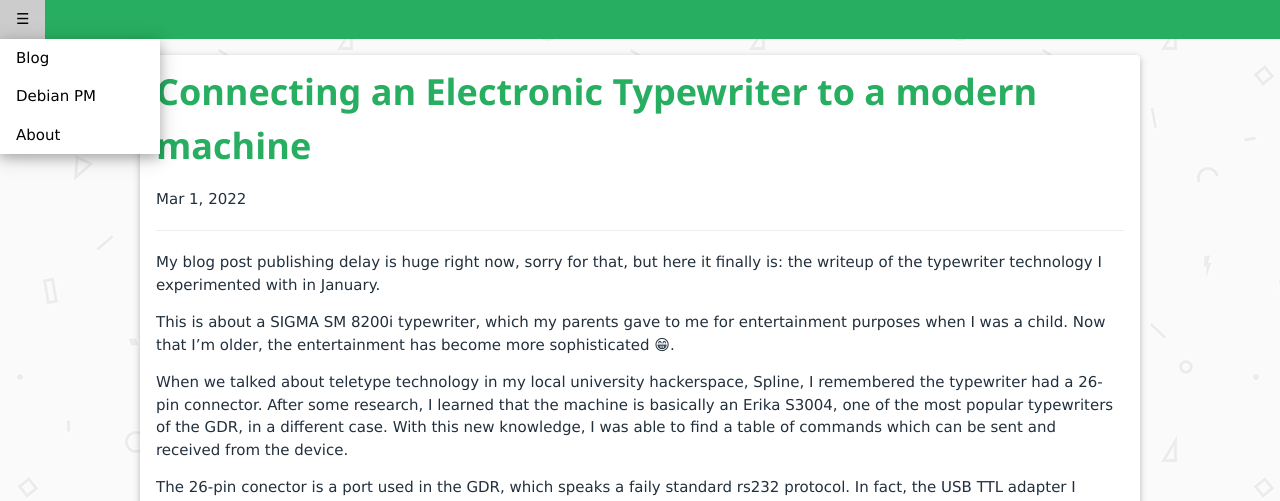
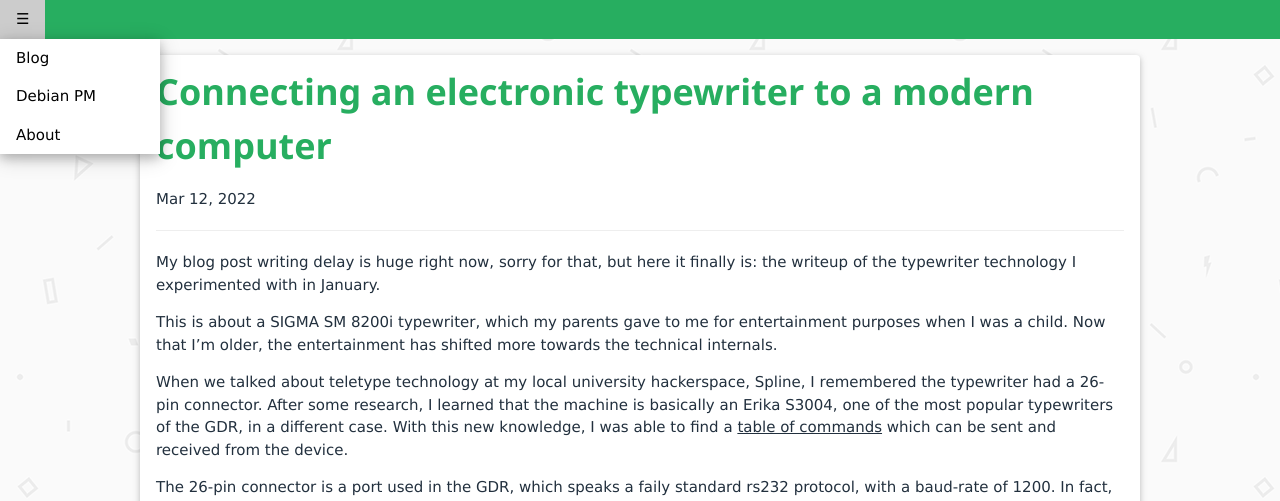
Before and after one commit to jbbgameich/jbbgameich.github.io, a Jekyll site: the page built from _posts/2022-02-04-electric-typewriter.md, in a window 1280 px wide and 1400 px high. Shown: the top 501 px of the window. Built offline with Jekyll 4.4.1, drawn with Linux system fonts in a browser that asks for light colours; some of the changed text lies outside the part shown.

Commit message:
Finish typewriter post

```diff
--- a/_posts/2022-02-04-electric-typewriter.md
+++ b/_posts/2022-02-04-electric-typewriter.md
@@ -1,19 +1,19 @@
 ---
 layout: post
-title:  "Connecting an Electronic Typewriter to a modern machine"
-date:   2022-03-01 15:31:00 +1:00
+title:  "Connecting an electronic typewriter to a modern computer"
+date:   2022-03-12 02:52:00 +1:00
 ---
 
-My blog post publishing delay is huge right now, sorry for that, but here it finally is: the writeup of the typewriter technology I experimented with in January.
+My blog post writing delay is huge right now, sorry for that, but here it finally is: the writeup of the typewriter technology I experimented with in January.
 
 This is about a SIGMA SM 8200i typewriter, which my parents gave to me for entertainment purposes when I was a child.
-Now that I'm older, the entertainment has become more sophisticated 😁.
+Now that I'm older, the entertainment has shifted more towards the technical internals.
 
-When we talked about teletype technology in my local university hackerspace, Spline, I remembered the typewriter had a 26-pin connector.
+When we talked about teletype technology at my local university hackerspace, Spline, I remembered the typewriter had a 26-pin connector.
 After some research, I learned that the machine is basically an Erika S3004, one of the most popular typewriters of the GDR, in a different case.
-With this new knowledge, I was able to find a table of commands which can be sent and received from the device.
+With this new knowledge, I was able to find a [table of commands](https://hc-ddr.hucki.net/wiki/doku.php/z9001:erweiterungen:s3004) which can be sent and received from the device.
 
-The 26-pin conector is a port used in the GDR, which speaks a faily standard rs232 protocol.
+The 26-pin connector is a port used in the GDR, which speaks a faily standard rs232 protocol, with a baud-rate of 1200.
 In fact, the USB TTL adapter I usually use for routers, worked on it after some creative wiring.
 
 <figure>
@@ -24,17 +24,17 @@
 The commands that can be sent and received over the serial interface can be separated into two groups: control codes and character codes.
 Unfortunately the typewriter does not support unicode ... or ASCII.
 So the first step was encoding and decoding the "gdrascii" codec, like the Chaostreff Potsdam people like to call it.
-Luckily, I could just do a pretty-much 1:1 translation of the python code from Chaostreff Potsdam into rust.
+Luckily, I could just do a pretty-much 1:1 translation of the [python code from Chaostreff Potsdam](https://github.com/Chaostreff-Potsdam/erika3004) into rust.
 
 For those interested in rust: The new gdrascii_codec crate exposes mostly const API, which allows to write strings in unicode in the source code for readability,
 but already translating them into gdrascii at compile time.
 
-After also implementing the control codes from the table, I could do the first prints.
+After also implementing the control codes from the table, plus some glue code for opening the serial connection with the correct parameters, I could do the first prints.
 
 <figure>
     <video width="400" controls>
+        <source src="https://dl.dropboxusercontent.com/s/v0d8w7om65vewf4/typewriter-printing.mp4" type="video/mp4">
         <source src="/vid/typewriter-printing.mp4" type="video/mp4">
-        <source src="https://dl.dropboxusercontent.com/s/v0d8w7om65vewf4/typewriter-printing.mp4" type="video/mp4">
     </video>
     <figcaption>Printing Tux</figcaption>
 </figure>
@@ -42,19 +42,23 @@
 The second feature I wanted to support was keyboard input, since the typewriter supports a mode in which it sends keyboard input over the serial connection instead of printing it.
 This was quite easily possible using the linux kernel uinput API. The only complication was, that the typewriter already sends ready made character codes, but the linux kernel expects to receive raw keypresses.
 
-For the character "L", the Linux kernel expects "(ShiftL or ShiftR) + L", so this could just be translated back.
+For the character "L", the Linux kernel expects "(Left Shift or Right Shift) + L", so this could just be translated back.
 
 <figure>
     <video width="400" controls>
+        <source src="https://dl.dropboxusercontent.com/s/pg31ewc2ahwa6sd/typewriter-typing.mp4" type="video/mp4">
         <source src="/vid/typewriter-typing.mp4" type="video/mp4">
-        <source src="https://dl.dropboxusercontent.com/s/pg31ewc2ahwa6sd/typewriter-typing.mp4" type="video/mp4">
     </video>
     <figcaption>Tooting from the typewriter</figcaption>
 </figure>
 
-After all of that was done, I ordered a proper connector, to make it easy to put everything back together after putting it into the drawer.
+Once that was all done, I ordered a proper connector so that I could easily put everything back together after putting it in the drawer.
 
 <figure>
     <img alt="Version 2.0 of the typewriter interface" src="/img/typewriter_interface_2_0.JPG" width="400">
     <figcaption>The final result, with a proper connector</figcaption>
 </figure>
+
+As always, the source code is open source. This time I published it on [Codeberg](https://codeberg.org/jbb/erika_S3004), together with some documentation on how to wire the device to a serial adapter.
+
+And for those wondering what this project was useful for: probably nothing 😁. It's just cool that technology from such different times still works together so well.
```
